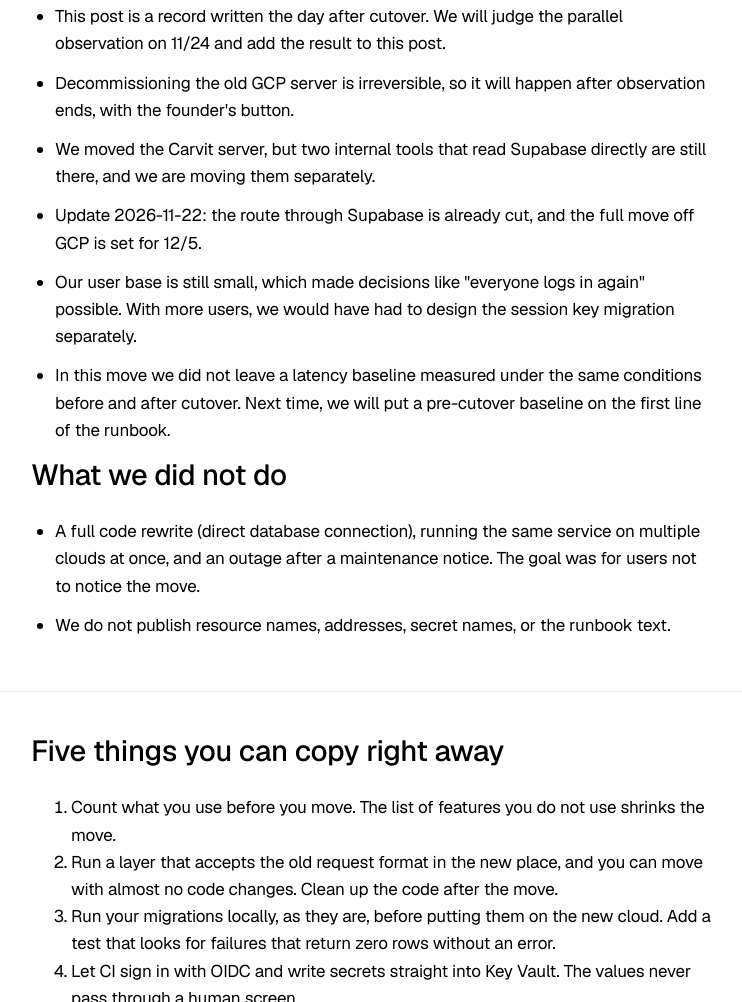
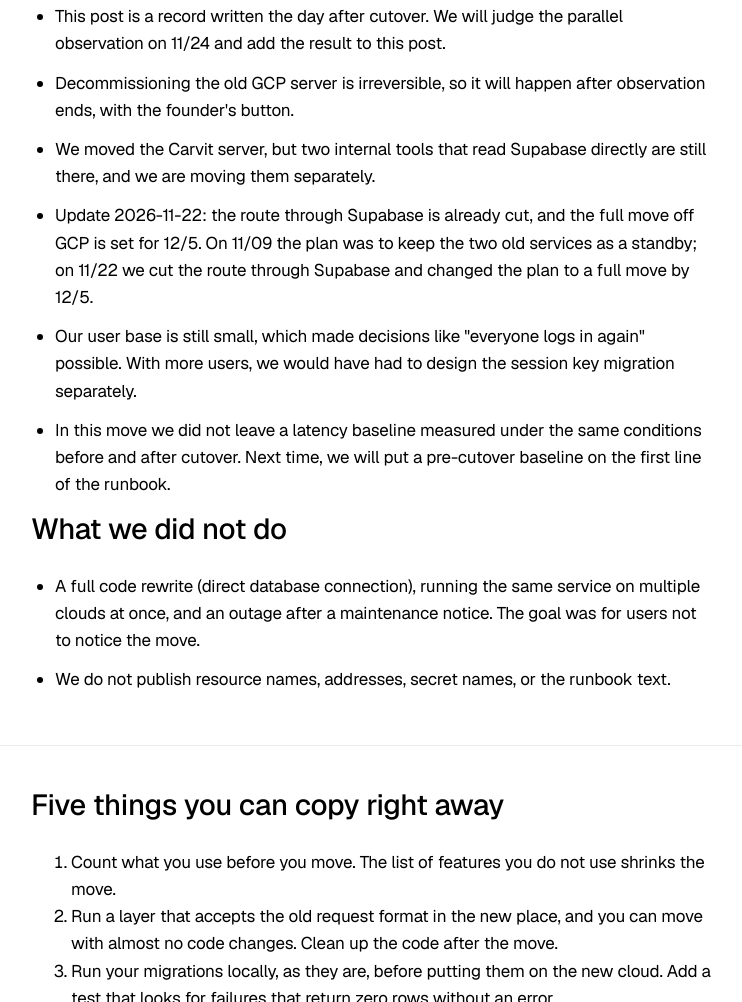
Before and after one commit to hansunghee7/carvit.ai, a plain HTML site: page tech-report/agent-cloud-migration/index.html in a window 1280 px wide. Shown: the part 6094-7096 px from the top of the page, without its empty margins (41-783 px from the left). Drawn offline with nearby package versions, Linux system fonts and the light colour scheme.

Commit message:
테크리포트 7: 11/09 비상용 계획과 11/22 갱신을 잇는 한 문장 추가(ko·en) (#108)
Claude-Session: https://claude.ai/code/session_01Uu61MpFRWo5XaUhWTkcbxL

Co-authored-by: Claude Sonnet 5.5 <noreply@anthropic.com>

```diff
--- a/tech-report/agent-cloud-migration/index.html
+++ b/tech-report/agent-cloud-migration/index.html
@@ -83,7 +83,7 @@
 </div></section>
 <section class="sect alt" id="limits"><div class="page">
   <h2>Limits and what remains</h2>
-  <ul class="limits"><li>This post is a record written the day after cutover. We will judge the parallel observation on 11/24 and add the result to this post.</li><li>Decommissioning the old GCP server is irreversible, so it will happen after observation ends, with the founder's button.</li><li>We moved the Carvit server, but two internal tools that read Supabase directly are still there, and we are moving them separately.</li><li>Update 2026-11-22: the route through Supabase is already cut, and the full move off GCP is set for 12/5.</li><li>Our user base is still small, which made decisions like "everyone logs in again" possible. With more users, we would have had to design the session key migration separately.</li><li>In this move we did not leave a latency baseline measured under the same conditions before and after cutover. Next time, we will put a pre-cutover baseline on the first line of the runbook.</li></ul>
+  <ul class="limits"><li>This post is a record written the day after cutover. We will judge the parallel observation on 11/24 and add the result to this post.</li><li>Decommissioning the old GCP server is irreversible, so it will happen after observation ends, with the founder's button.</li><li>We moved the Carvit server, but two internal tools that read Supabase directly are still there, and we are moving them separately.</li><li>Update 2026-11-22: the route through Supabase is already cut, and the full move off GCP is set for 12/5. On 11/09 the plan was to keep the two old services as a standby; on 11/22 we cut the route through Supabase and changed the plan to a full move by 12/5.</li><li>Our user base is still small, which made decisions like "everyone logs in again" possible. With more users, we would have had to design the session key migration separately.</li><li>In this move we did not leave a latency baseline measured under the same conditions before and after cutover. Next time, we will put a pre-cutover baseline on the first line of the runbook.</li></ul>
   <h2 id="not-done">What we did not do</h2>
   <ul class="limits"><li>A full code rewrite (direct database connection), running the same service on multiple clouds at once, and an outage after a maintenance notice. The goal was for users not to notice the move.</li><li>We do not publish resource names, addresses, secret names, or the runbook text.</li></ul>
 </div></section>
```
Also changed, not shown: ko/tech-report/agent-cloud-migration/index.html (+1 -1 lines).
